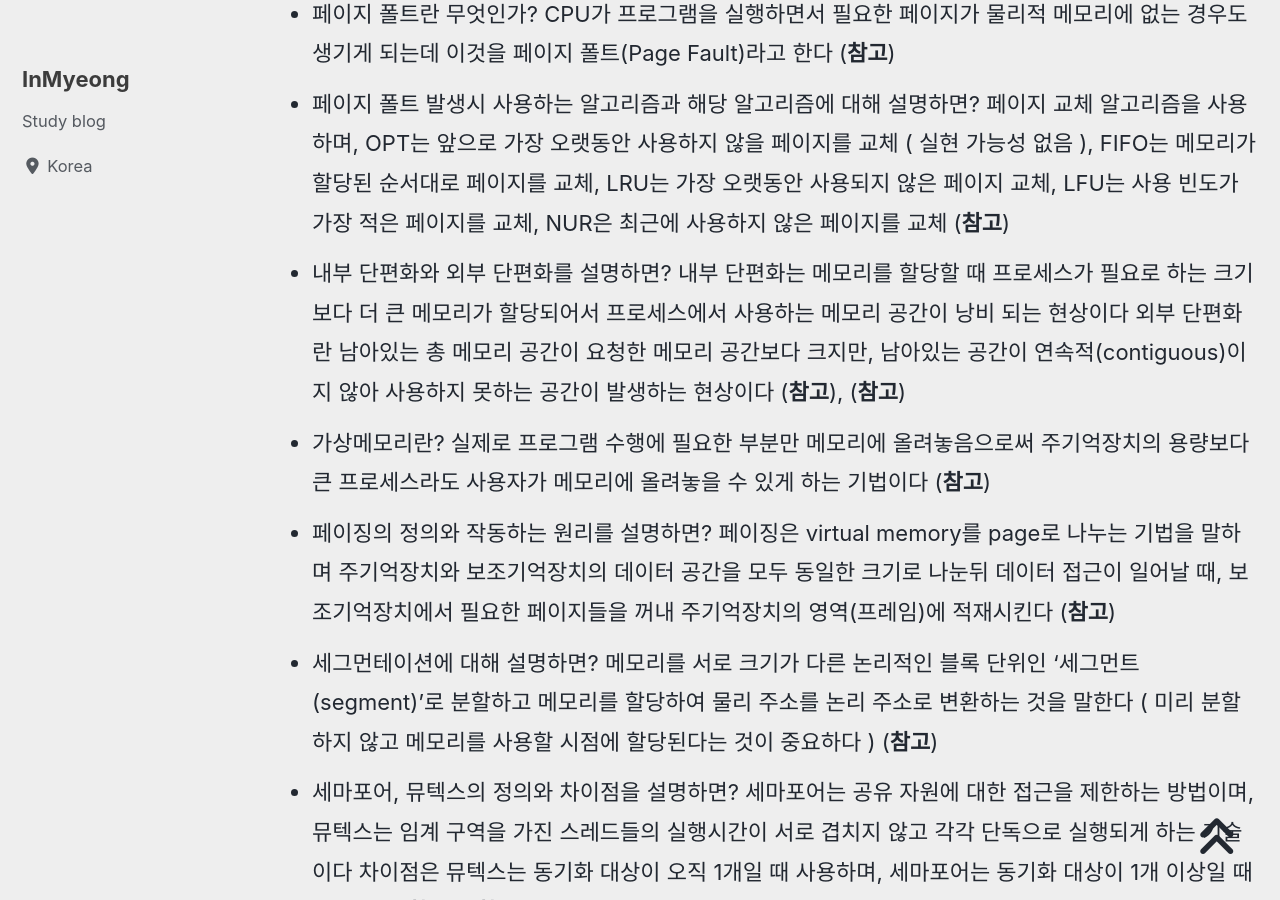
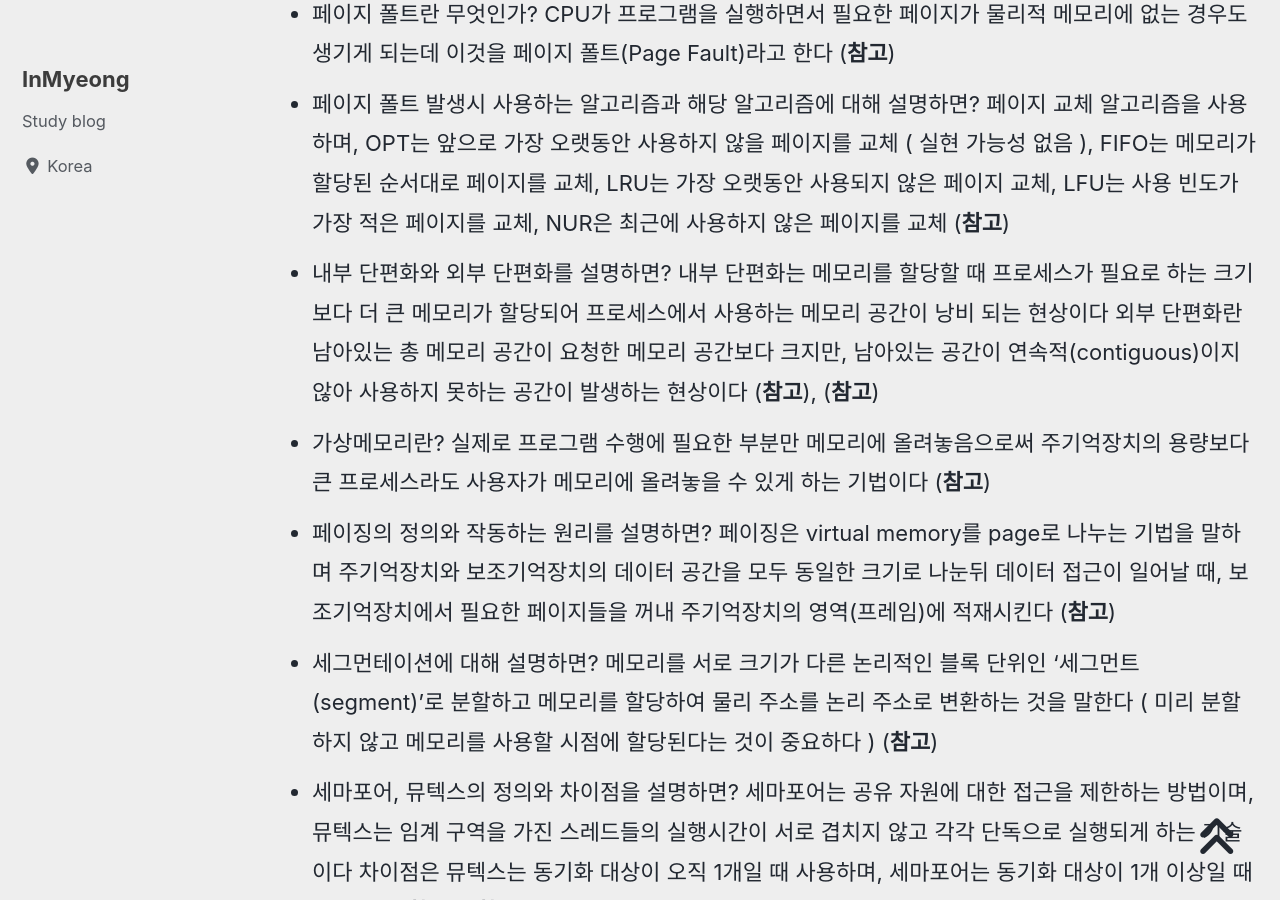
Before and after one commit to devMyeong/devMyeong.github.io, a Jekyll site: the page built from _posts/cs/2022-09-05-블로그-면접준비.md, in a window 1280 px wide and 900 px high, scrolled down 21752 px. Built offline with Jekyll 4.4.1, drawn with Linux system fonts in a browser that asks for light colours; cached includes are drawn as plain includes; nearby versions of some CDN libraries; some web fonts are replaced; comment, search, counter and statistics services are not loaded.

Commit message:
Chore : CS지식 용어 수정

```diff
--- a/_posts/cs/2022-09-05-블로그-면접준비.md
+++ b/_posts/cs/2022-09-05-블로그-면접준비.md
@@ -203,7 +203,7 @@ last_modified_at: 2022-10-30
 - 메모리 할당 알고리즘 3가지는? First fit은 메모리의 첨부터 검사해서 크기가 충분한 첫 번째 메모리에 할당, Next fit은 마지막으로 참조한 메모리 공간에서부터 탐색을 시작해 공간을 찾아 할당, Best fit은 모든 메모리 공간을 검사해서 내부 단편화를 최소화하는 공간에 할당 ([**참고**](https://github.com/gyoogle/tech-interview-for-developer/blob/master/Interview/Interview%20List.md#%EC%96%B8%EC%96%B4))
 - 페이지 폴트란 무엇인가? CPU가 프로그램을 실행하면서 필요한 페이지가 물리적 메모리에 없는 경우도 생기게 되는데 이것을 페이지 폴트(Page Fault)라고 한다 ([**참고**](https://velog.io/@jiseong/OS-%EA%B0%80%EC%83%81%EB%A9%94%EB%AA%A8%EB%A6%AC%EC%99%80-%ED%8E%98%EC%9D%B4%EC%A7%80%ED%8F%B4%ED%8A%B8-gyq8tftz))
 - 페이지 폴트 발생시 사용하는 알고리즘과 해당 알고리즘에 대해 설명하면? 페이지 교체 알고리즘을 사용하며, OPT는 앞으로 가장 오랫동안 사용하지 않을 페이지를 교체 ( 실현 가능성 없음 ), FIFO는 메모리가 할당된 순서대로 페이지를 교체, LRU는 가장 오랫동안 사용되지 않은 페이지 교체, LFU는 사용 빈도가 가장 적은 페이지를 교체, NUR은 최근에 사용하지 않은 페이지를 교체 ([**참고**](https://velog.io/@jiseong/OS-%EA%B0%80%EC%83%81%EB%A9%94%EB%AA%A8%EB%A6%AC%EC%99%80-%ED%8E%98%EC%9D%B4%EC%A7%80%ED%8F%B4%ED%8A%B8-gyq8tftz))
-- 내부 단편화와 외부 단편화를 설명하면? 내부 단편화는 메모리를 할당할 때 프로세스가 필요로 하는 크기보다 더 큰 메모리가 할당되어서 프로세스에서 사용하는 메모리 공간이 낭비 되는 현상이다 외부 단편화란 남아있는 총 메모리 공간이 요청한 메모리 공간보다 크지만, 남아있는 공간이 연속적(contiguous)이지 않아 사용하지 못하는 공간이 발생하는 현상이다 ([**참고**](https://junghyun100.github.io/%EB%A9%94%EB%AA%A8%EB%A6%AC%EB%8B%A8%ED%8E%B8%ED%99%94/)), ([**참고**](https://code-lab1.tistory.com/54))
+- 내부 단편화와 외부 단편화를 설명하면? 내부 단편화는 메모리를 할당할 때 프로세스가 필요로 하는 크기보다 더 큰 메모리가 할당되어 프로세스에서 사용하는 메모리 공간이 낭비 되는 현상이다 외부 단편화란 남아있는 총 메모리 공간이 요청한 메모리 공간보다 크지만, 남아있는 공간이 연속적(contiguous)이지 않아 사용하지 못하는 공간이 발생하는 현상이다 ([**참고**](https://junghyun100.github.io/%EB%A9%94%EB%AA%A8%EB%A6%AC%EB%8B%A8%ED%8E%B8%ED%99%94/)), ([**참고**](https://code-lab1.tistory.com/54))
 - 가상메모리란? 실제로 프로그램 수행에 필요한 부분만 메모리에 올려놓음으로써 주기억장치의 용량보다 큰 프로세스라도 사용자가 메모리에 올려놓을 수 있게 하는 기법이다 ([**참고**](https://luv-n-interest.tistory.com/1005))
 - 페이징의 정의와 작동하는 원리를 설명하면? 페이징은 virtual memory를 page로 나누는 기법을 말하며 주기억장치와 보조기억장치의 데이터 공간을 모두 동일한 크기로 나눈뒤 데이터 접근이 일어날 때, 보조기억장치에서 필요한 페이지들을 꺼내 주기억장치의 영역(프레임)에 적재시킨다 ([**참고**](https://velog.io/@dd9s2/%EC%9A%B4%EC%98%81%EC%B2%B4%EC%A0%9C-%EA%B0%80%EC%83%81-%EA%B8%B0%EC%96%B5-%EC%9E%A5%EC%B9%98%EC%99%80-%ED%8E%98%EC%9D%B4%EC%A7%95-%EC%84%B8%EA%B7%B8%EB%A9%98%ED%85%8C%EC%9D%B4%EC%85%98-Virtual-Memory-Paging-Segmentation))
 - 세그먼테이션에 대해 설명하면? 메모리를 서로 크기가 다른 논리적인 블록 단위인 '세그먼트(segment)'로 분할하고 메모리를 할당하여 물리 주소를 논리 주소로 변환하는 것을 말한다 ( 미리 분할하지 않고 메모리를 사용할 시점에 할당된다는 것이 중요하다 ) ([**참고**](https://plummmm.tistory.com/356))
```
